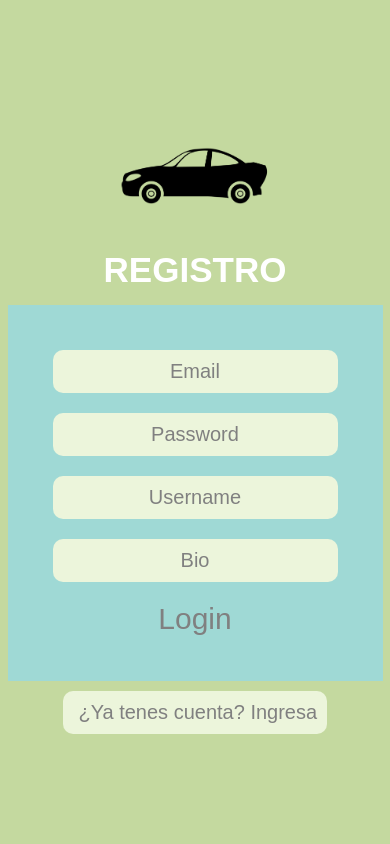
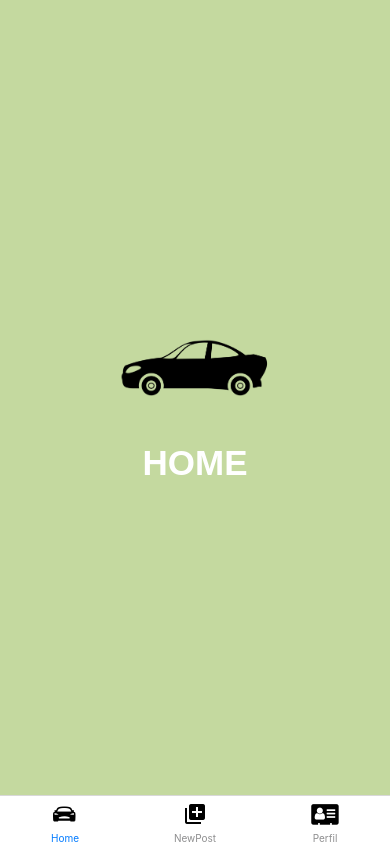
Before and after one commit to fedefullone/proyecto, a React Native app: screen /HomeMenu in a window 390 px wide. Built offline with nearby package versions, Linux system fonts and the light colour scheme.

Commit message:
arreglo mi perfil, estetica terminada, impementacion tab navigation

```diff
--- a/App.js
+++ b/App.js
@@ -6,6 +6,9 @@ import { createBottomTabNavigator } from '@react-navigation/bottom-tabs';
 import Login from './src/screens/Login';
 import Register from './src/screens/Register';
 import Home from './src/screens/Home';
+import Perfil from './src/screens/Perfil';
+import HomeMenu from './src/components/HomeMenu';
+import NewPost from './src/screens/NewPost';
 
 const Stack = createNativeStackNavigator();
 const Tab = createBottomTabNavigator();
@@ -19,6 +22,10 @@ function App() {
         <Stack.Screen name="Register" component={ Register } options={{headerShown: false}} />
         <Stack.Screen name="Login" component={ Login } options={{headerShown: false}} />
         <Stack.Screen name="Home" component={ Home } options={{headerShown: false}} />
+        <Stack.Screen name="Perfil" component={ Perfil } options={{headerShown: false}} />
+        <Stack.Screen name="HomeMenu" component={ HomeMenu } options={{headerShown: false}} />
+        <Stack.Screen name="NewPost" component={ NewPost } options={{headerShown: false}} />
+
         </Stack.Navigator>
       </NavigationContainer>
     );
--- a/src/components/HomeMenu.js
+++ b/src/components/HomeMenu.js
@@ -1,17 +1,26 @@
+//aca implementamos el menu tab de navegacion
 import { createBottomTabNavigator } from '@react-navigation/bottom-tabs';
-
+import { createNativeStackNavigator } from '@react-navigation/native-stack';
 import Home from '../screens/home';
+import Perfil from '../screens/Perfil';
+import NewPost from '../screens/NewPost';
+import { FontAwesome } from '@expo/vector-icons';
+import { Ionicons } from '@expo/vector-icons';
+import { MaterialIcons } from '@expo/vector-icons';
 
 
 
 const Tab = createBottomTabNavigator();
-
+const Stack = createNativeStackNavigator();
 
 function HomeMenu(){
 
     return (
+
         <Tab.Navigator>
-            <Tab.Screen name="Home" component={ Home } />
+            <Tab.Screen name="Home" component={ Home } options={{headerShown: false, tabBarIcon: () => <Ionicons name="car-sport-sharp" size={24} color="black" />}}/>
+            <Tab.Screen name="NewPost" component={ NewPost } options={{headerShown: false,  tabBarIcon: () => <MaterialIcons name="add-to-photos" size={24} color="black" />}}/>
+            <Tab.Screen name="Perfil" component={ Perfil } options={{headerShown: false,  tabBarIcon: () => <FontAwesome name="vcard" size={24} color="black" />}}/>
 
         </Tab.Navigator>
     )
--- a/src/screens/Home.js
+++ b/src/screens/Home.js
@@ -5,7 +5,7 @@ import {Text,
         StyleSheet,
         Image } from 'react-native'
 import {auth, db} from '../firebase/config';
-import Perfil from './Perfil';
+
 
 
 class Home extends Component {
@@ -26,7 +26,7 @@ class Home extends Component {
                     resizeMode = 'contain'
                 />
                 <Text style={styles.titulo}>Home</Text>
-             <Perfil/>
+
 
             </View>
 
--- a/src/screens/Login.js
+++ b/src/screens/Login.js
@@ -21,7 +21,7 @@ import {View,
 login(email, password){
         auth.signInWithEmailAndPassword(email, password)
             .then( res => {
-                        this.props.navigation.navigate('Home')
+                        this.props.navigation.navigate('HomeMenu')
                     })
                     .catch(error => {
                         this.setState({error: 'Credenciales inválidas.'})
@@ -32,7 +32,7 @@ login(email, password){
                 auth.onAuthStateChanged(
                  user => {
                     if (user){
-                        this.props.navigation.navigate('Home')
+                        this.props.navigation.navigate('HomeMenu')
                     }
                  })
             }
@@ -102,7 +102,7 @@ const styles = StyleSheet.create({
                 alignItems: 'center'
             },
             titulo: {
-                fontFamily: 'Arial',
+                fontFamily: 'Thonburi',
                 fontSize: 35,
                 fontWeight: 'bold',
                 textTransform: 'uppercase',
@@ -117,14 +117,14 @@ const styles = StyleSheet.create({
             },
 
             login:{
-                fontFamily: 'Arial',
+                fontFamily: 'Thonburi',
                 fontSize: 30,
                 margin: 10,
                 textAlign: 'center',
                 color: 'grey'
             },
             field: {
-                fontFamily: 'Arial',
+                fontFamily: 'Thonburi',
                 backgroundColor: '#ECF5DB',
                 fontSize: 20,
                 margin: 10,
@@ -140,7 +140,7 @@ const styles = StyleSheet.create({
             error:{
                 fontSize: 16,
                 color: 'white',
-                fontFamily: 'Arial'
+                fontFamily: 'Thonburi'
             }
 
         })
--- a/src/screens/Perfil.js
+++ b/src/screens/Perfil.js
@@ -6,6 +6,10 @@ import {Text,
         StyleSheet,
         Image } from 'react-native'
 import {auth, db} from '../firebase/config';
+//Iconos
+import { AntDesign } from '@expo/vector-icons';
+import { MaterialIcons } from '@expo/vector-icons';
+import { MaterialCommunityIcons } from '@expo/vector-icons';
 
 
 
@@ -23,14 +27,21 @@ class Perfil extends Component {
         this.props.navigation.navigate('Login')
     }
 
-    componentDidMount(){
-      db.collection('users').where('email', '==', auth.currentUser.email)
-      .onSnapshot(doc => {
-          doc.forEach(doc => this.setState({
-              id: doc.id,
-              misDatos: doc.data()
-          }))
-      })
+    componentDidMount() {
+        db.collection('users').where('owner', '==', auth.currentUser.email).onSnapshot(
+            docs => {
+                let datos = [];
+                docs.forEach(doc => {
+                    datos.push({
+                        id: doc.id,
+                        data: doc.data()
+                    })
+                    this.setState({
+                        misDatos: datos
+                    })
+                })
+            }
+        )
     }
     render(){
         return(
@@ -42,13 +53,23 @@ class Perfil extends Component {
                     resizeMode = 'contain'
                 />
             <Text style={styles.titulo}>Mi Perfil</Text>
-            <Text style={styles.datos}>Username: {this.state.misDatos.username}</Text>
-            <Text style={styles.datos}>Email: {this.state.misDatos.owner}</Text>
-            <Text style={styles.datos}>Bio: {this.state.misDatos.bio}</Text>
-            <Text style={styles.datos}>Cantidad de posteos: </Text>
+            <FlatList
+            data={this.state.misDatos}
+            keyExtractor={(item) => item.id.toString()}
+            renderItem={
+                ({item}) =>
+ <View>
+           <AntDesign name="user" size={24} color="black" /> <Text style={styles.datos}>Username: {item.data.username}</Text>
+           <MaterialIcons name="email" size={24} color="black" /><Text style={styles.datos}>Email: {item.data.owner}</Text>
+           <MaterialCommunityIcons name="car-info" size={24} color="black" /><Text style={styles.datos}>Bio: {item.data.bio}</Text>
+           <MaterialCommunityIcons name="post" size={24} color="black" /><Text style={styles.datos}>Cantidad de posteos: </Text>
+            </View>
+            }
+            />
+
             <View>
             <TouchableOpacity onPress={() => this.logout()}>
-                 <Text style={styles.logout}>Cerrar sesion</Text>
+            <MaterialIcons name="logout" size={24} color="black" /> <Text style={styles.logout}>Cerrar sesion</Text>
            </TouchableOpacity>
          </View>
          </View>
@@ -72,7 +93,7 @@ const styles = StyleSheet.create({
         alignItems: 'center'
     },
     titulo: {
-        fontFamily: 'Arial',
+        fontFamily: 'Thonburi',
         fontSize: 35,
         fontWeight: 'bold',
         textTransform: 'uppercase',
@@ -81,16 +102,16 @@ const styles = StyleSheet.create({
 
     },
     datos: {
-        fontFamily: 'Arial',
+        fontFamily: 'Thonburi',
         fontSize: 20,
-        color: 'grey'
+        color: '#55706E'
     },
     logout:{
-        fontFamily: 'Arial',
+        fontFamily: 'Thonburi',
         fontSize: 30,
         margin: 10,
         textAlign: 'center',
-        color: 'grey'
+        color: '#55706E'
     },
     foto:{
         height: 150,
--- a/src/screens/Register.js
+++ b/src/screens/Register.js
@@ -22,6 +22,13 @@ class Register extends Component {
 
 
 registrar(email,password, username, bio, foto){
+    if (this.state.email === '') {
+        this.setState({ errors: 'Tiene que ingresar un email' })
+    } else if (this.state.password === '') {
+        this.setState({ errors: 'Tiene que ingresar una password' })
+    } else if (this.state.username === '') {
+        this.setState({ errors: 'Tiene que ingresar un username' })
+    } else {
     auth.createUserWithEmailAndPassword(email,password)
         .then(res =>{
                 db.collection('users').add({
@@ -48,7 +55,7 @@ registrar(email,password, username, bio, foto){
             this.setState({
             errors: `Error: ${error.message}`
         })
-        )}
+        )}}
 
     render(){
         return(
@@ -91,11 +98,18 @@ registrar(email,password, username, bio, foto){
                     onChangeText={ text => this.setState({bio:text})}
                     value={this.state.bio}
                     />
+                    <TextInput
+                    style={styles.field}
+                    placeholder='Foto'
+                    keyboardType='default'
+                    onChangeText={ text => this.setState({foto:text})}
+                    value={this.state.bio}
+                    />
 
                     <Text style={styles.error}>{this.state.errors}</Text>
 
                     <TouchableOpacity onPress={() => this.registrar(this.state.email,this.state.password,this.state.username,this.state.bio,this.state.foto)}>
-                        <Text style={styles.login}> Login </Text>
+                        <Text style={styles.login}> Registrar </Text>
                     </TouchableOpacity>
 
                 </View>
@@ -113,7 +127,7 @@ const styles = StyleSheet.create({
         alignItems: 'center'
     },
     titulo: {
-        fontFamily: 'Arial',
+        fontFamily: 'Thonburi',
         fontSize: 35,
         fontWeight: 'bold',
         textTransform: 'uppercase',
@@ -128,14 +142,14 @@ const styles = StyleSheet.create({
     },
 
     login:{
-        fontFamily: 'Arial',
+        fontFamily: 'Thonburi',
         fontSize: 30,
         margin: 10,
         textAlign: 'center',
         color: 'grey'
     },
     field: {
-        fontFamily: 'Arial',
+        fontFamily: 'Thonburi',
         backgroundColor: '#ECF5DB',
         fontSize: 20,
         margin: 10,
@@ -151,7 +165,7 @@ const styles = StyleSheet.create({
     error:{
         fontSize: 16,
         color: 'white',
-        fontFamily: 'Arial'
+        fontFamily: 'Thonburi'
     }
 
 })
```
